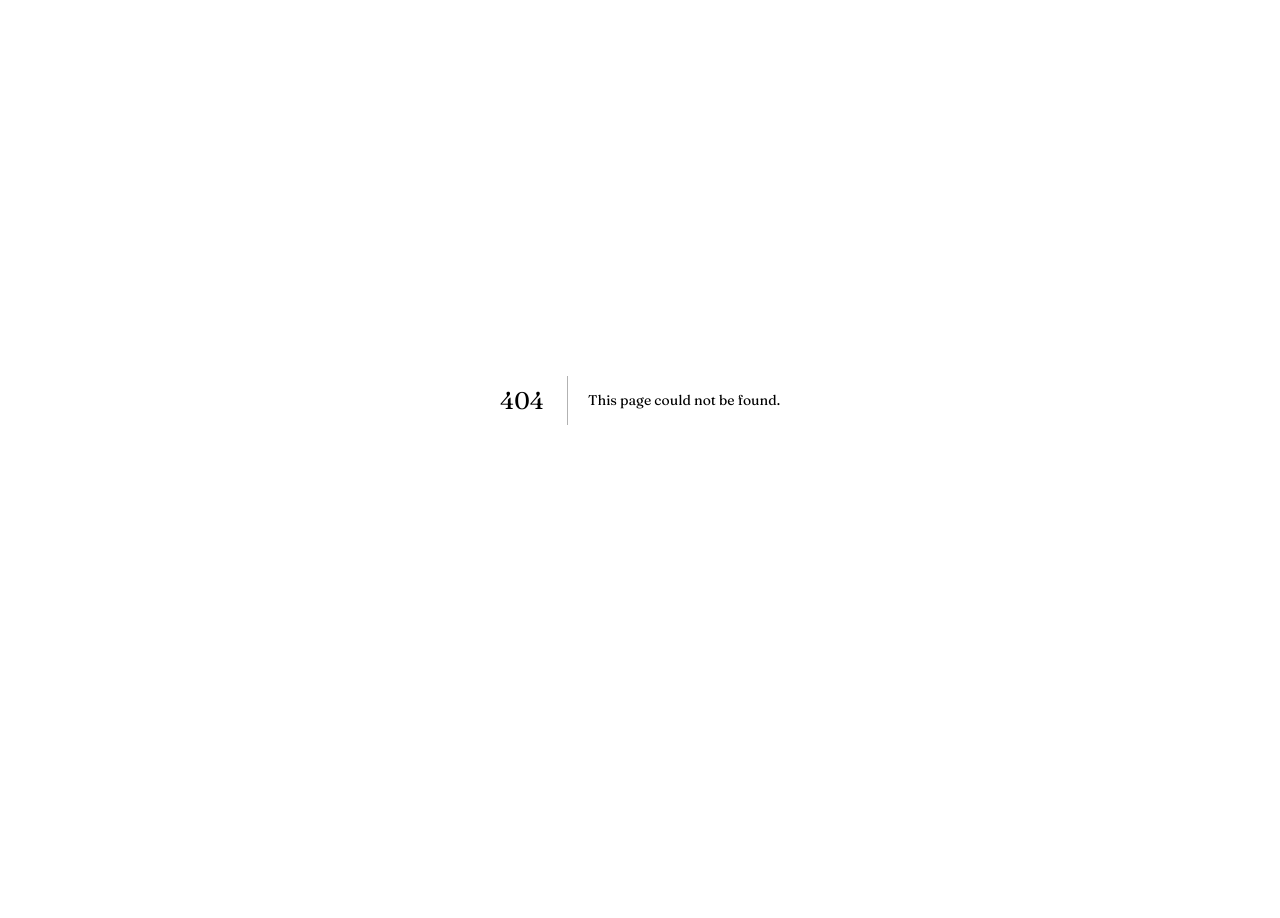
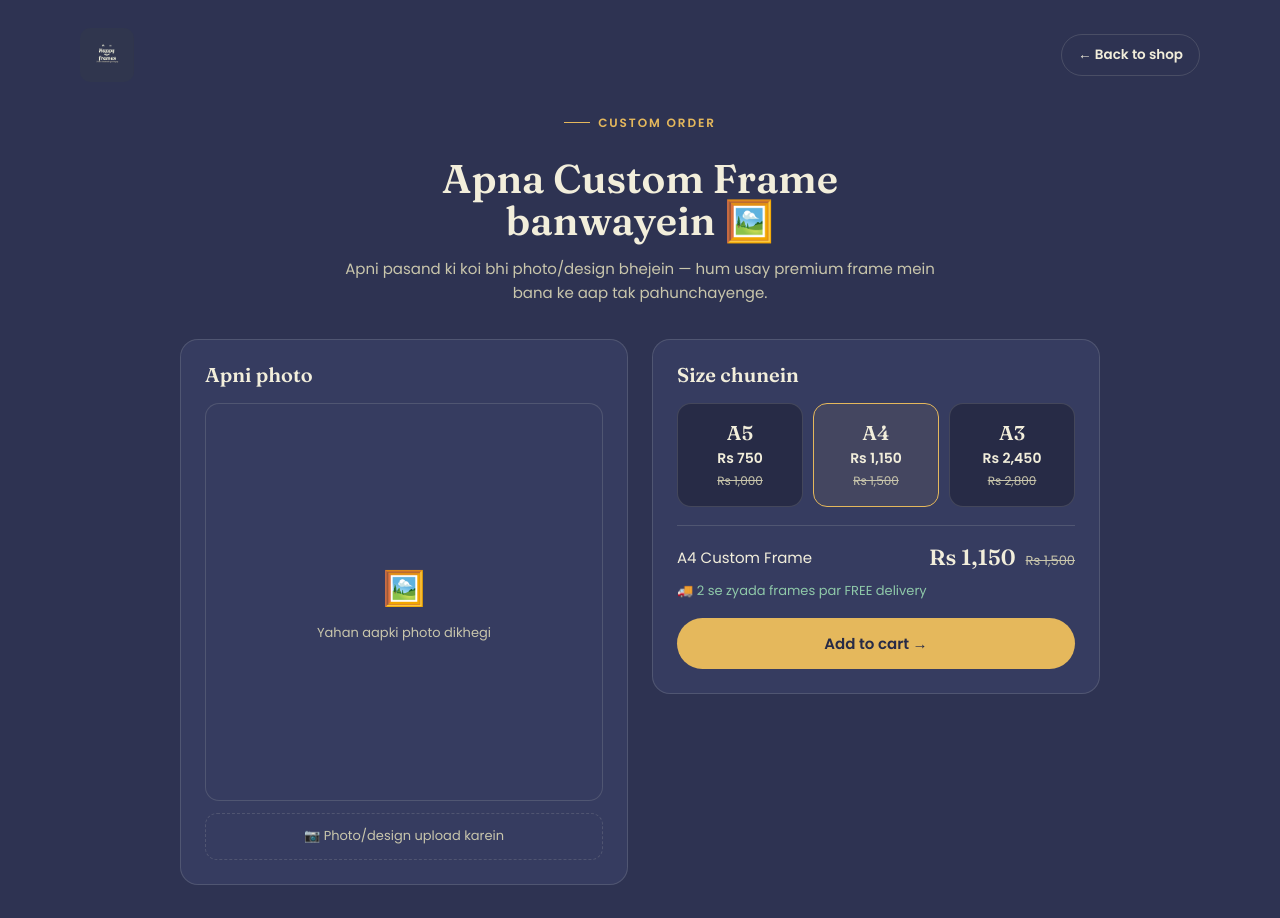
Before and after one commit to blackboy09987-crypto/happy-frames, a Next.js app: page /custom in a window 1280 px wide. Before the commit this address had no page. Shown: the top 918 px of the page. Before the commit the page ends 800 px from the top, so only its background shows below. Built offline with nearby package versions, Linux system fonts and the light colour scheme.

Commit message:
Add Custom Frame page (upload photo, pick A5/A4/A3, order) + custom cart/checkout/order support

```diff
--- a/app/admin/page.js
+++ b/app/admin/page.js
@@ -337,7 +337,9 @@ export default function AdminPage() {
               {o.txn_id ? <div className="ordmeta" style={{ color: "var(--gold)" }}>💳 {o.payment} TID: {o.txn_id}</div> : null}
               {o.proof_url ? <div className="ordmeta"><a href={o.proof_url} target="_blank" rel="noopener" style={{ color: "var(--mint)", textDecoration: "underline" }}>🖼️ Payment screenshot dekhein</a></div> : null}
               {o.notes ? <div className="ordmeta">📝 {o.notes}</div> : null}
-              <div className="orditems">{(o.items || []).map((it, i) => `${it.name}${it.size ? " (" + it.size + ")" : ""} ×${it.qty}`).join(",  ")}</div>
+              <div className="orditems">{(o.items || []).map((it, i) => (
+                <span key={i}>{i > 0 ? ",  " : ""}{it.name}{it.size ? ` (${it.size})` : ""} ×{it.qty}{it.custom && it.img ? <> — <a href={it.img} target="_blank" rel="noopener" style={{ color: "var(--mint)" }}>🖼️ design</a></> : null}</span>
+              ))}</div>
             </div>
           ))}
         </div>
--- a/app/api/orders/route.js
+++ b/app/api/orders/route.js
@@ -2,6 +2,7 @@ import { NextResponse } from "next/server";
 import { getProducts } from "@/lib/data";
 import { getAdminClient } from "@/lib/supabase";
 import { isAdminRequest } from "@/lib/auth";
+import { SIZE_PRICE } from "@/lib/sizes";
 
 export const dynamic = "force-dynamic";
 
@@ -29,6 +30,14 @@ export async function POST(req) {
   const lineItems = [];
   let subtotal = 0;
   for (const it of items) {
+    if (it.custom) {
+      const size = SIZE_PRICE[it.size] ? it.size : "A4";
+      const price = SIZE_PRICE[size];
+      const qty = Math.max(1, Math.min(999, Number(it.qty) || 1));
+      subtotal += price * qty;
+      lineItems.push({ name: "Custom Frame", size, qty, price, custom: true, img: String(it.img || "").slice(0, 500) || null });
+      continue;
+    }
     const p = products.find((x) => String(x.id) === String(it.id));
     if (!p) continue;
     let price = p.price;
--- /dev/null
+++ b/app/custom/page.js
@@ -0,0 +1,110 @@
+"use client";
+import { useState } from "react";
+import { SIZE_PRICE, SIZE_OLD } from "@/lib/sizes";
+
+const rs = (n) => "Rs " + Number(n || 0).toLocaleString("en-PK");
+const SIZES = ["A5", "A4", "A3"];
+
+export default function CustomPage() {
+  const [size, setSize] = useState("A4");
+  const [imgUrl, setImgUrl] = useState("");
+  const [uploading, setUploading] = useState(false);
+  const [err, setErr] = useState("");
+  const [added, setAdded] = useState(false);
+
+  const price = SIZE_PRICE[size];
+  const old = SIZE_OLD[size];
+
+  const uploadImg = async (e) => {
+    const file = e.target.files[0];
+    if (!file) return;
+    setErr(""); setUploading(true);
+    const fd = new FormData();
+    fd.append("file", file);
+    const r = await fetch("/api/upload-proof", { method: "POST", body: fd });
+    setUploading(false);
+    if (r.ok) { const d = await r.json(); setImgUrl(d.url); }
+    else { const d = await r.json().catch(() => ({})); setErr(d.error || "Upload fail — dobara try karein"); }
+  };
+
+  const addToCart = () => {
+    if (!imgUrl) { setErr("Pehle apni photo upload karein."); return; }
+    try {
+      const cart = JSON.parse(localStorage.getItem("hf_cart_v2") || "{}");
+      const key = "custom|" + Date.now();
+      cart[key] = { id: "custom", custom: true, name: `Custom Frame`, size, price, qty: 1, img: imgUrl };
+      localStorage.setItem("hf_cart_v2", JSON.stringify(cart));
+      setAdded(true);
+    } catch (e) { setErr("Cart save nahi hui, dobara try karein."); }
+  };
+
+  return (
+    <div className="wrap custom-pg">
+      <div className="co-top">
+        <a href="/" className="logo"><img className="logo-img" src="/logo.jpg" alt="Happy Frames" /></a>
+        <a href="/" className="btn btn--ghost btn--sm">← Back to shop</a>
+      </div>
+
+      <div className="cf-head">
+        <span className="eyebrow center">Custom order</span>
+        <h1>Apna Custom Frame banwayein 🖼️</h1>
+        <p>Apni pasand ki koi bhi photo/design bhejein — hum usay premium frame mein bana ke aap tak pahunchayenge.</p>
+      </div>
+
+      <div className="cf-grid">
+        {/* UPLOAD + PREVIEW */}
+        <div className="acard">
+          <h2>Apni photo</h2>
+          <div className="cf-prev">
+            {imgUrl ? <img src={imgUrl} alt="your design" /> : <div className="cf-ph">🖼️<span>Yahan aapki photo dikhegi</span></div>}
+          </div>
+          {imgUrl
+            ? <button className="btn btn--ghost btn--block" onClick={() => setImgUrl("")} style={{ marginTop: 12 }}>Photo badlein</button>
+            : <label className="drop" style={{ marginTop: 12 }}>{uploading ? "⏳ Uploading…" : "📷 Photo/design upload karein"}<input type="file" accept="image/*" hidden onChange={uploadImg} /></label>}
+        </div>
+
+        {/* SIZE + PRICE */}
+        <div className="acard">
+          <h2>Size chunein</h2>
+          <div className="cf-sizes">
+            {SIZES.map((s) => (
+              <button key={s} className={"cf-size" + (s === size ? " on" : "")} onClick={() => setSize(s)}>
+                <b>{s}</b>
+                <span className="cf-new">{rs(SIZE_PRICE[s])}</span>
+                <span className="cf-old">{rs(SIZE_OLD[s])}</span>
+              </button>
+            ))}
+          </div>
+
+          <div className="cf-total">
+            <span>{size} Custom Frame</span>
+            <span className="cf-tprice"><b>{rs(price)}</b> <s>{rs(old)}</s></span>
+          </div>
+          <p className="cf-ship">🚚 2 se zyada frames par FREE delivery</p>
+
+          {err && <p style={{ color: "var(--coral)", fontSize: 14, margin: "8px 0 0" }}>{err}</p>}
+
+          {added ? (
+            <div style={{ marginTop: 14 }}>
+              <div className="note" style={{ marginBottom: 12 }}>✅ Custom frame cart mein add ho gaya!</div>
+              <a href="/checkout" className="btn btn--primary btn--block">Checkout karein →</a>
+              <button className="btn btn--ghost btn--block" style={{ marginTop: 10 }} onClick={() => { setAdded(false); setImgUrl(""); }}>Aur banwayein</button>
+            </div>
+          ) : (
+            <button className="btn btn--primary btn--block" style={{ marginTop: 16 }} onClick={addToCart} disabled={uploading}>Add to cart →</button>
+          )}
+        </div>
+      </div>
+
+      <div className="cf-note">
+        <h3>Kaise kaam karta hai?</h3>
+        <ol>
+          <li>Apni photo/design upload karein aur size chunein.</li>
+          <li>Add to cart → checkout par apni details bharein.</li>
+          <li>Hamari team confirm karke aapka custom frame bana degi.</li>
+        </ol>
+        <p style={{ color: "var(--cream-dim)", fontSize: 13 }}>Behtareen result ke liye clear/high-quality photo bhejein.</p>
+      </div>
+    </div>
+  );
+}
--- a/app/globals.css
+++ b/app/globals.css
@@ -245,6 +245,33 @@ img.pic{display:block}
 .contact-card p{margin:0;font-size:14px;word-break:break-word}
 @media(max-width:640px){.contact-grid{grid-template-columns:1fr}}
 
+/* CUSTOM FRAME PAGE */
+.custom-pg{padding-block:28px 60px}
+.cf-head{text-align:center;max-width:620px;margin:8px auto 34px}
+.cf-head h1{font-size:clamp(28px,5vw,40px);margin:6px 0 10px}
+.cf-head p{color:var(--cream-dim)}
+.cf-grid{display:grid;grid-template-columns:1fr 1fr;gap:24px;align-items:start;max-width:920px;margin:0 auto}
+.cf-prev{aspect-ratio:1/1;border-radius:14px;overflow:hidden;background:var(--navy-3);border:1px solid var(--line);display:grid;place-items:center}
+.cf-prev img{width:100%;height:100%;object-fit:cover}
+.cf-ph{display:flex;flex-direction:column;align-items:center;gap:8px;color:var(--cream-dim);font-size:34px}
+.cf-ph span{font-size:13px}
+.cf-sizes{display:flex;gap:10px}
+.cf-size{flex:1;background:var(--navy-2);border:1.5px solid var(--line);border-radius:14px;padding:16px 8px;cursor:pointer;display:flex;flex-direction:column;align-items:center;gap:3px;color:var(--cream);transition:.15s}
+.cf-size:hover{border-color:var(--cream-dim)}
+.cf-size.on{border-color:var(--gold);background:rgba(229,184,92,.08)}
+.cf-size b{font-family:var(--font-display);font-size:20px}
+.cf-new{font-weight:600;font-size:14px}
+.cf-old{font-size:12px;color:var(--cream-dim);text-decoration:line-through}
+.cf-total{display:flex;align-items:center;justify-content:space-between;margin:18px 0 4px;padding-top:14px;border-top:1px solid var(--line);font-size:15px}
+.cf-tprice b{font-family:var(--font-display);font-size:22px}
+.cf-tprice s{font-size:13px;color:var(--cream-dim);margin-left:6px}
+.cf-ship{font-size:13px;color:var(--mint);margin:6px 0 0}
+.cf-note{max-width:920px;margin:34px auto 0;background:var(--navy-3);border:1px solid var(--line);border-radius:16px;padding:22px 24px}
+.cf-note h3{font-size:17px;margin-bottom:10px}
+.cf-note ol{margin:0 0 10px;padding-left:20px;color:var(--cream)}
+.cf-note li{margin-bottom:6px}
+@media(max-width:700px){.cf-grid{grid-template-columns:1fr}}
+
 /* CHECKOUT */
 .checkout{padding-block:28px 60px}
 .co-top{display:flex;align-items:center;justify-content:space-between;gap:16px;margin-bottom:24px}
--- a/lib/sizes.js
+++ b/lib/sizes.js
@@ -6,6 +6,10 @@ export const STANDARD_SIZES = [
   { label: "A3", price: 2450, old: 2800 },
 ];
 export const BASE_PRICE = 750; // sabse choti size ki new price ("from")
+
+// label -> price (custom frame + validation ke liye)
+export const SIZE_PRICE = { A5: 750, A4: 1150, A3: 2450 };
+export const SIZE_OLD = { A5: 1000, A4: 1500, A3: 2800 };
 
 // 3-panel SET frames ki pricing (Islamic calligraphy sets etc.)
 export const SET_SIZES = [
```
Also changed, not shown: app/checkout/page.js (+4 -3 lines), components/StoreClient.js (+5 -4 lines).
